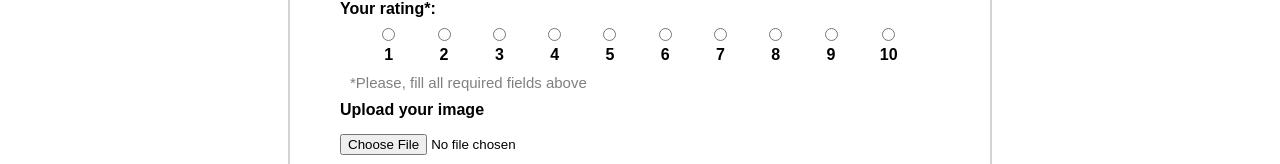
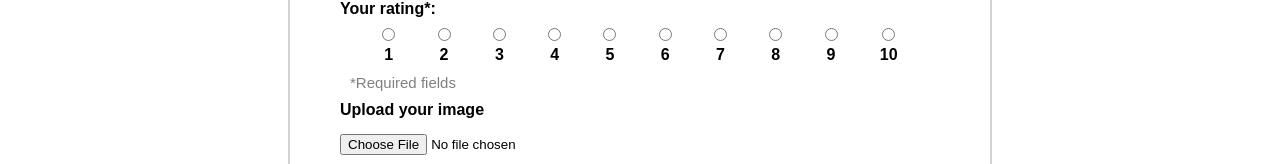
Before and after one commit to AleksandraPetrukova/CleanSkin, a React (Create React App) app in the folder client/: page /createreview in a window 1280 px wide. Shown: the part 571-735 px from the top of the page. Built offline with nearby package versions, Linux system fonts and the light colour scheme; no server answers.

Commit message:
txt change

```diff
--- a/client/src/components/MakeReview.js
+++ b/client/src/components/MakeReview.js
@@ -110,7 +110,7 @@ const MakeReview = () => {
                         })}
                     </StyledRowNumb>
                 </div>
-                <StyledFillAbove>*Please, fill all required fields above</StyledFillAbove>
+                <StyledFillAbove>*Required fields</StyledFillAbove>
                 <StyledLabel>Upload your image</StyledLabel>
                 <input type="file" onChange={(e) => {setUploadedFile(e.target.files)}}></input>
                 <StyledButton type="submit">Submit</StyledButton>
```
